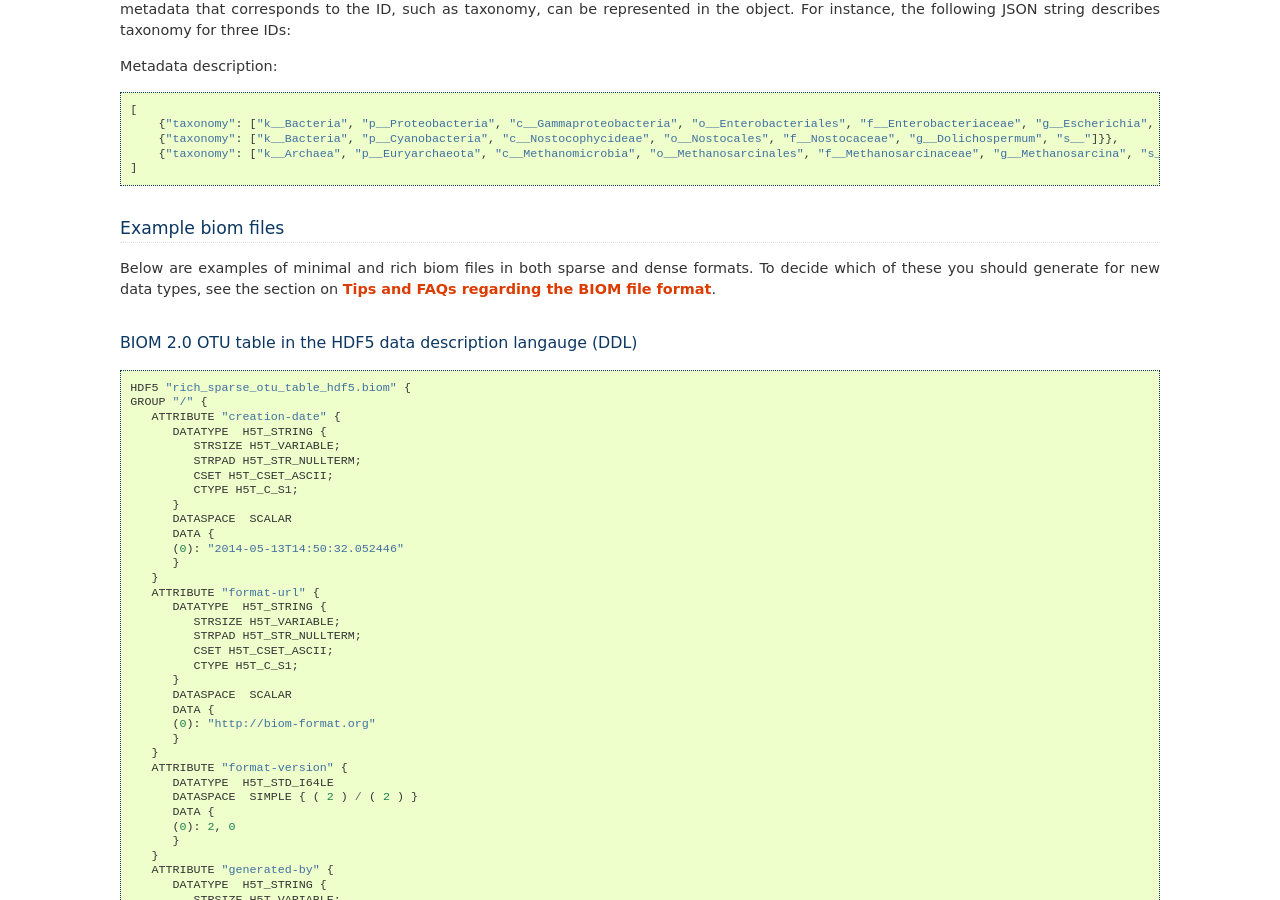
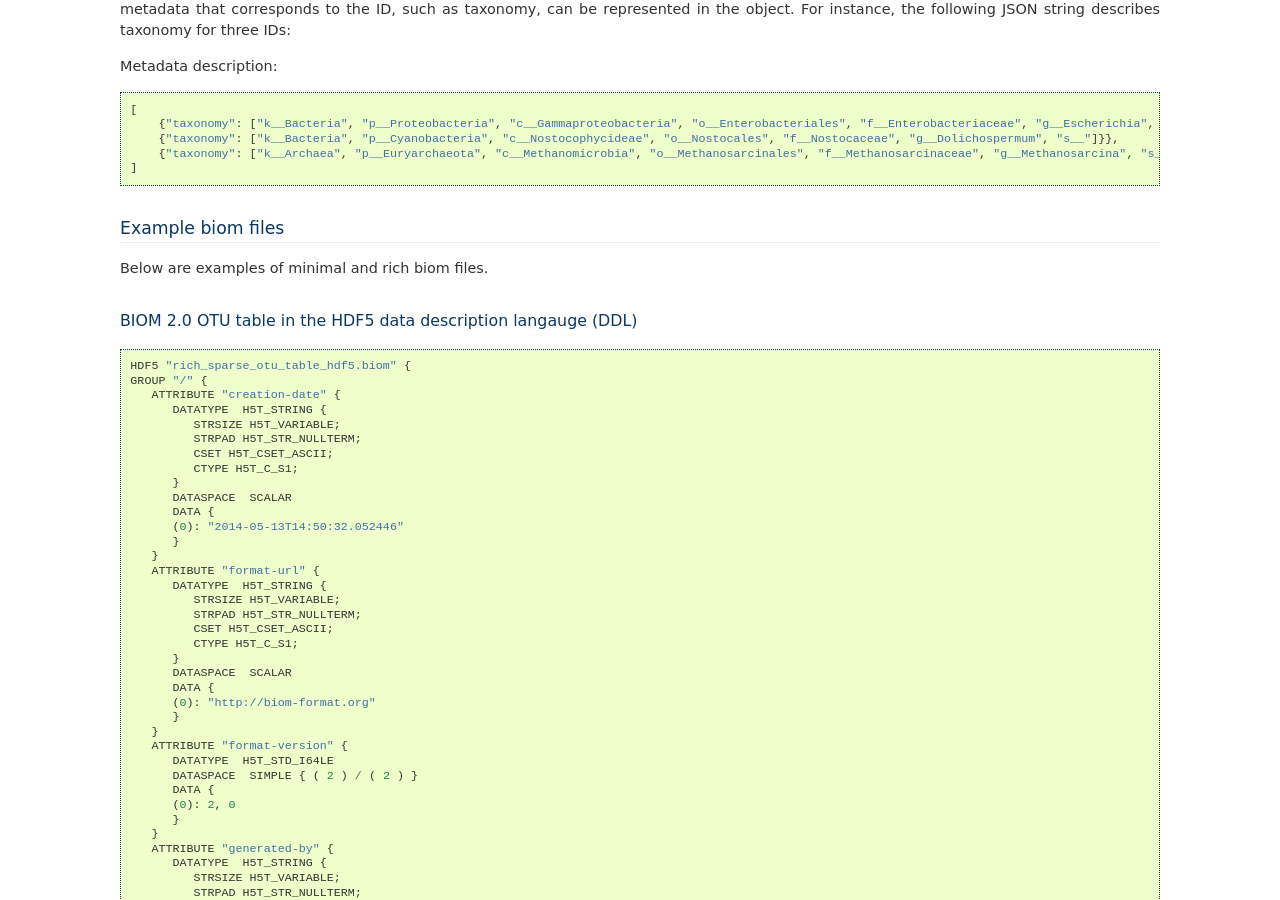
Before and after one commit to biocore/biom-format, a Sphinx documentation site: the page built from doc/documentation/format_versions/biom-2.0.rst, in a window 1280 px wide and 900 px high, scrolled down 1004 px. Built offline with Sphinx 7.4.7, drawn with Linux system fonts in a browser that asks for light colours; formulas are drawn with MathJax 3; pages that are not in the unit, such as notebooks, are missing from menus.

Commit message:
Part of #680

```diff
--- a/doc/documentation/format_versions/biom-2.0.rst
+++ b/doc/documentation/format_versions/biom-2.0.rst
@@ -62,7 +62,7 @@ Metadata description::
 Example biom files
 ==================
 
-Below are examples of minimal and rich biom files in both sparse and dense formats. To decide which of these you should generate for new data types, see the section on :ref:`sparse-or-dense`.
+Below are examples of minimal and rich biom files.
 
 BIOM 2.0 OTU table in the HDF5 data description langauge (DDL)
 --------------------------------------------------------------
--- a/doc/documentation/format_versions/biom-2.1.rst
+++ b/doc/documentation/format_versions/biom-2.1.rst
@@ -60,7 +60,7 @@ Under the ``observation/group-metadata`` and ``sample/group-metadata`` groups, t
 Example biom files
 ==================
 
-Below is an examples of a rich biom file. To decide which of these you should generate for new data types, see the section on :ref:`sparse-or-dense`.
+Below is an examples of a rich biom file.
 
 BIOM 2.1 OTU table in the HDF5 data description language (DDL)
 --------------------------------------------------------------
```
